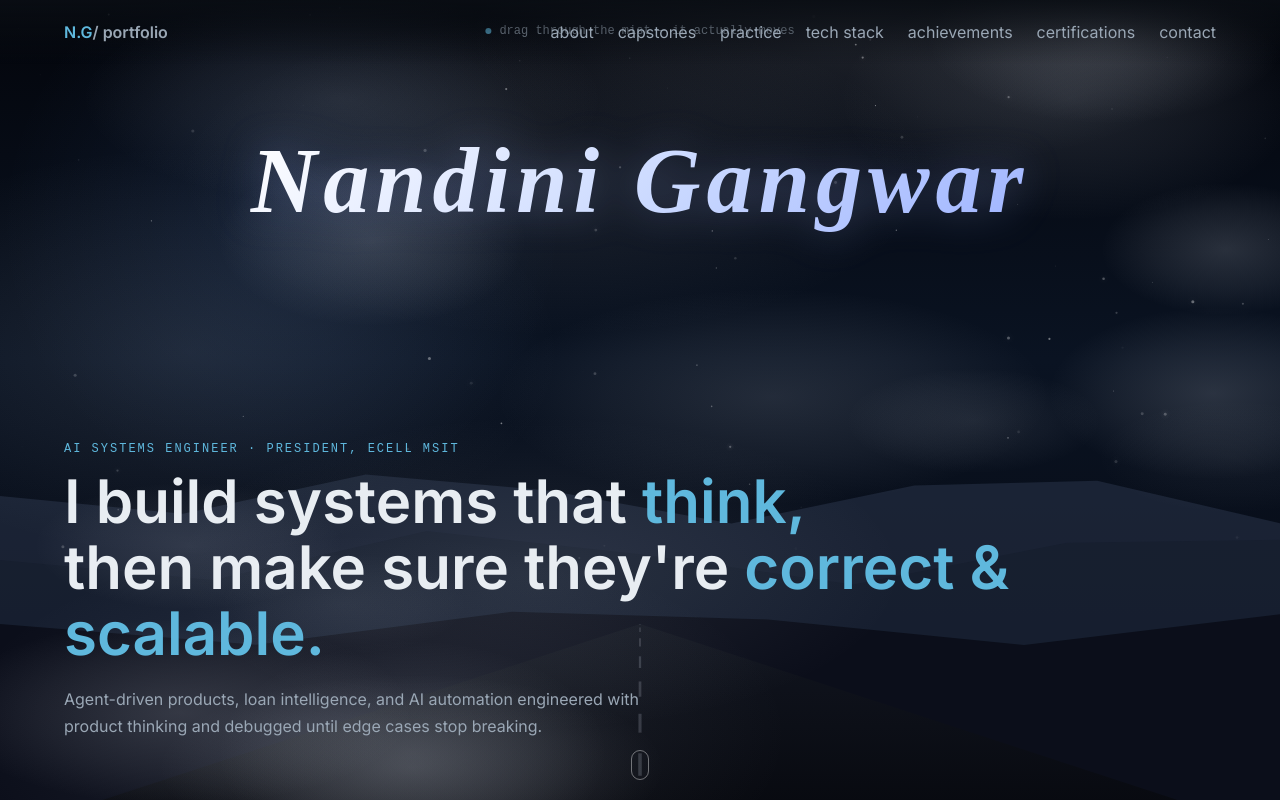
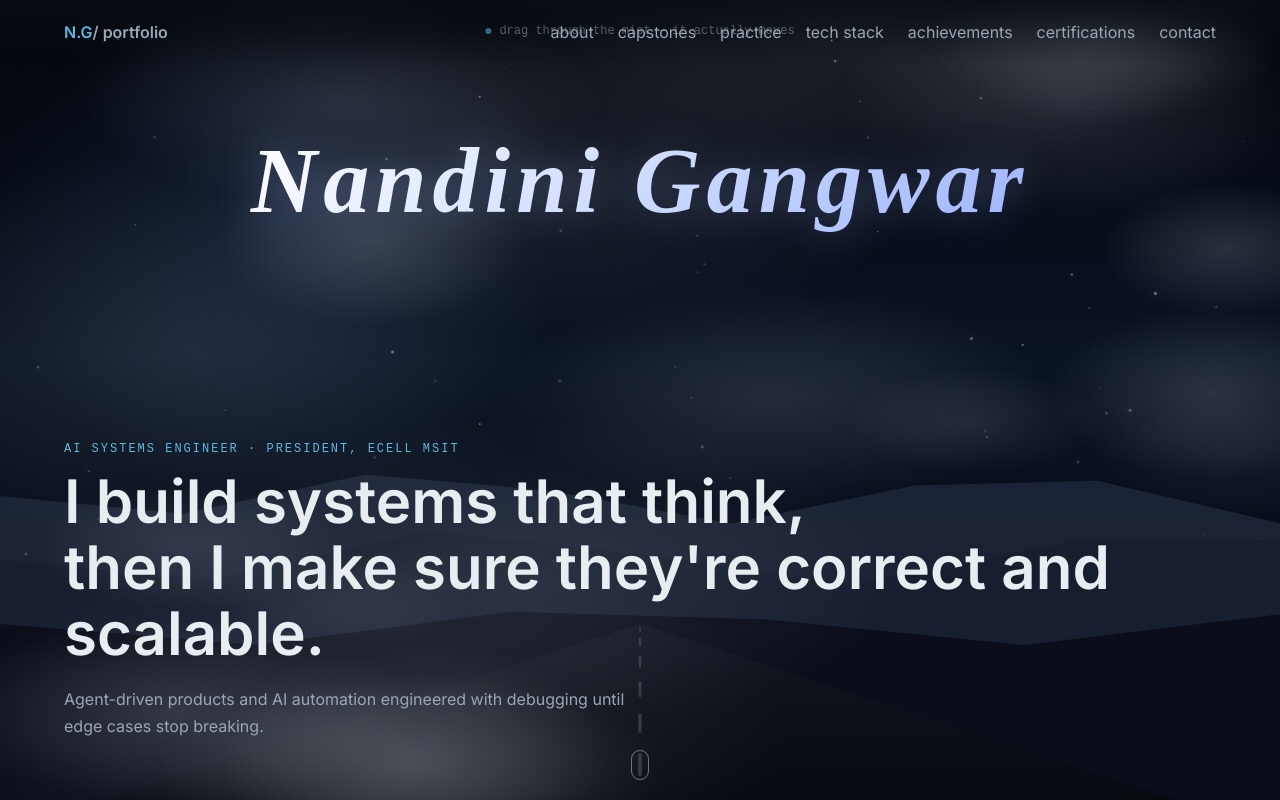
Before and after one commit to NANDINIS898/react-portfolio, a React (Create React App) app: page / in a window 1280 px wide. Shown: the top 800 px of the page. Built offline with nearby package versions, Linux system fonts and the light colour scheme.

Commit message:
animated headline

```diff
--- /dev/null
+++ b/src/Animatedheadline.css
@@ -0,0 +1,45 @@
+/* ===== Word-by-word fade + rise headline animation ===== */
+
+.animated-headline {
+  /* prevents layout shift / overflow clipping cutting off the rise motion */
+  overflow: visible;
+}
+
+.word-reveal {
+  display: inline-block;
+  opacity: 0;
+  transform: translateY(0.5em);
+  filter: blur(4px);
+  animation: word-fade-rise 0.7s cubic-bezier(0.2, 0.7, 0.3, 1) forwards;
+  will-change: transform, opacity, filter;
+}
+
+.word-reveal.word-em {
+  color: var(--accent);
+}
+
+@keyframes word-fade-rise {
+  0% {
+    opacity: 0;
+    transform: translateY(0.5em);
+    filter: blur(4px);
+  }
+  60% {
+    filter: blur(0px);
+  }
+  100% {
+    opacity: 1;
+    transform: translateY(0);
+    filter: blur(0px);
+  }
+}
+
+/* respect reduced-motion preference — show immediately, no animation */
+@media (prefers-reduced-motion: reduce) {
+  .word-reveal {
+    animation: none;
+    opacity: 1;
+    transform: none;
+    filter: none;
+  }
+}
--- /dev/null
+++ b/src/Animatedheadline.js
@@ -0,0 +1,63 @@
+import React from "react";
+
+/**
+ * AnimatedHeadline — splits text into words and staggers a fade+rise
+ * animation across them on mount. Accepts a small markup language so we
+ * can keep the <em> accent styling on specific words/phrases:
+ *
+ *   <AnimatedHeadline
+ *     parts={[
+ *       { text: "I build systems that " },
+ *       { text: "think,", em: true },
+ *       { text: " ", break: true },
+ *       { text: "then I make sure they're " },
+ *       { text: "correct and scalable.", em: true },
+ *     ]}
+ *   />
+ *
+ * Each `part` can span multiple words — they'll each animate individually.
+ * `break: true` forces a line break after that part (use on its own with
+ * empty text, or attach to the last word before the break).
+ */
+export default function AnimatedHeadline({ parts, className = "hero-title", baseDelay = 0, stagger = 70 }) {
+  // flatten parts into individual word tokens, tracking em/break state
+  const tokens = [];
+  parts.forEach((part) => {
+    const words = part.text.split(" ").filter((w) => w.length > 0);
+    words.forEach((w, i) => {
+      tokens.push({
+        word: w,
+        em: !!part.em,
+        // line break goes after the LAST word of a part marked break:true
+        lineBreakAfter: !!part.break && i === words.length - 1,
+      });
+    });
+  });
+
+  let wordIndex = 0;
+
+  return (
+    <h1 className={className + " animated-headline"}>
+      {tokens.map((t, i) => {
+        const delay = baseDelay + wordIndex * stagger;
+        wordIndex++;
+        const span = (
+          <span
+            className={"word-reveal" + (t.em ? " word-em" : "")}
+            style={{ animationDelay: `${delay}ms` }}
+            key={i}
+          >
+            {t.word}
+          </span>
+        );
+        return (
+          <React.Fragment key={i}>
+            {span}
+            {" "}
+            {t.lineBreakAfter && <br />}
+          </React.Fragment>
+        );
+      })}
+    </h1>
+  );
+}
--- a/src/App.js
+++ b/src/App.js
@@ -8,6 +8,7 @@ import pryoportDashboardImg from "./pryoport-dashboard.png";
 import pryoportDemoVideo from "./pryoport video - Trim.mp4";
 import useFogEffect from "./useFogEffect";
 import profileImage from "./nandini.jpeg";
+import AnimatedHeadline from "./AnimatedHeadline";
 
 
 
@@ -110,15 +111,18 @@ function App() {
             AI Systems Engineer · President, eCell MSIT
           </div>
 
-          <h1 className="hero-title">
-            I build systems that <em>think,</em>
-            <br />
-            then make sure they're <em>correct & scalable.</em>
-          </h1>
+          <AnimatedHeadline
+            parts={[
+              { text: "I build systems that " },
+              { text: "think,", em: true, break: true },
+              { text: "then I make sure they're " },
+              { text: "correct and scalable.", em: true },
+            ]}
+          />
 
           <p className="hero-sub">
-            Agent-driven products, loan intelligence, and AI automation
-            engineered with product thinking and debugged until edge cases stop
+            Agent-driven products and AI automation
+            engineered with debugging until edge cases stop
             breaking.
           </p>
         </div>
@@ -141,7 +145,7 @@ function App() {
             <div className="about-image"><img src={profileImage} alt="Nandini" /></div>
             <div className="about-text">
               <p>
-                I’m a B.Tech student (CGPA :9.00) focused on building AI systems that solve
+                I’m a final year B.Tech student (CGPA :9.00) focused on building AI systems that solve
                 real-world problems through product thinking and engineering.
               </p>
 
--- a/src/useFogEffect.js
+++ b/src/useFogEffect.js
@@ -83,8 +83,8 @@ export default function useFogEffect() {
           tw: Math.random() * 3000 + 1500,
           phase: Math.random() * Math.PI * 2,
           depth,
-          vx: -(0.004 + depth * 0.014), // gentle leftward drift, faster for "nearer" stars
-          vy: (Math.random() - 0.5) * 0.006, // barely-there vertical sway
+          vx: -(0.025 + depth * 0.085), // ~6x faster than before — motion now clearly visible
+          vy: (Math.random() - 0.5) * 0.03,
         };
       });
     }
@@ -228,15 +228,32 @@ export default function useFogEffect() {
 
     function drawStars(time) {
       stars.forEach((s) => {
-        // dreamy slow drift with gentle sway, wraps around edges
+        // dreamy drift, now with a stronger sway so the faster motion still feels fluid, not jittery
         s.x += s.vx;
-        s.y += s.vy + Math.sin(time / 4000 + s.phase) * 0.003;
-        if (s.x < -5) s.x = W + 5;
-        if (s.x > W + 5) s.x = -5;
-        if (s.y < -5) s.y = H * 0.7;
-        if (s.y > H * 0.7 + 5) s.y = -5;
+        s.y += s.vy + Math.sin(time / 3200 + s.phase) * 0.018;
+        if (s.x < -10) s.x = W + 10;
+        if (s.x > W + 10) s.x = -10;
+        if (s.y < -10) s.y = H * 0.7;
+        if (s.y > H * 0.7 + 10) s.y = -10;
 
         const a = s.baseA * (0.5 + 0.5 * Math.sin(time / s.tw + s.phase));
+
+        // motion trail for nearer/faster stars — a short streak opposite the
+        // drift direction, so the increased speed reads as smooth movement
+        // rather than stars just jumping frame to frame
+        if (s.depth > 0.45) {
+          const trailLen = 4 + s.depth * 14;
+          const grad = ctx.createLinearGradient(s.x, s.y, s.x - trailLen, s.y - s.vy * 40);
+          grad.addColorStop(0, `rgba(255,255,255,${a * 0.5})`);
+          grad.addColorStop(1, "rgba(255,255,255,0)");
+          ctx.strokeStyle = grad;
+          ctx.lineWidth = Math.max(0.5, s.r * 0.7);
+          ctx.beginPath();
+          ctx.moveTo(s.x, s.y);
+          ctx.lineTo(s.x - trailLen, s.y - s.vy * 40);
+          ctx.stroke();
+        }
+
         // soft glow halo for nearer/brighter stars — adds to the dreamy feel
         if (s.depth > 0.6) {
           const glow = ctx.createRadialGradient(s.x, s.y, 0, s.x, s.y, s.r * 4);
```
